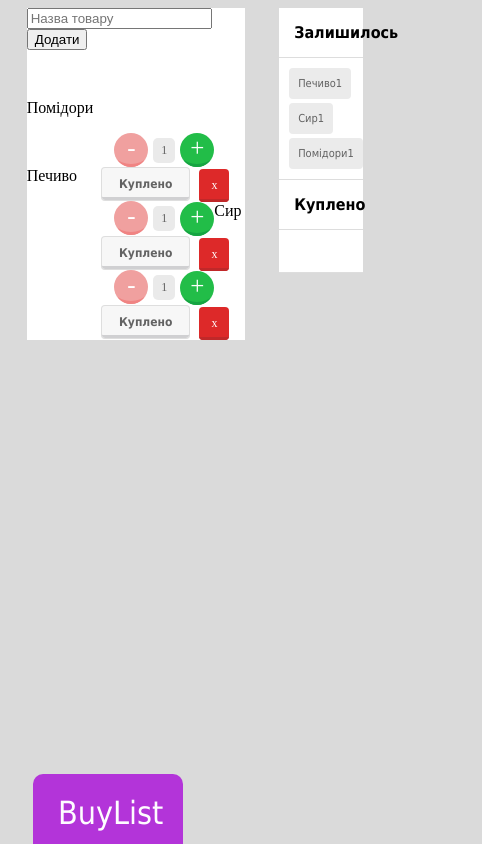
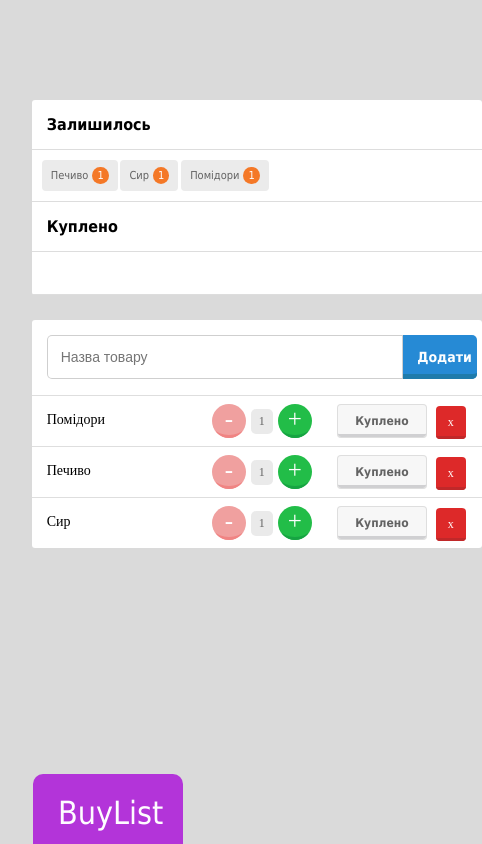
Before and after one commit to denisweeks/js-buy-hometask-v2, a plain HTML site: page index.html in a window 390 px wide. Shown: the whole page, 482 px wide, since content can reach past the window. Drawn offline with nearby package versions, Linux system fonts and the light colour scheme; a script that the page names is missing.

Commit message:
Update main.css

```diff
--- a/main.css
+++ b/main.css
@@ -54,7 +54,7 @@
     box-shadow: inset 0 -10px 0 -7px rgba(202, 42, 43, 0.92);
 }
 
-.add {
+.addName {
     background-color: rgba(31, 135, 212, 0.97);
     padding: 14px;
     cursor: pointer;
@@ -73,7 +73,7 @@
     color: rgba(255, 255, 255, 0.99);
 }
 
-.add:hover {
+.addName:hover {
     background-color: rgba(7, 111, 184, 0.94);
 }
 
@@ -105,16 +105,6 @@ body {
     font-family: Tahoma;
 }
 
-.boughtButton {
-    display: none;
-    font-family: Tahoma;
-}
-
-.boughtCount {
-    margin-left: 38px;
-    font-family: Tahoma;
-}
-
 .buyContainer {
     border-top: 1px solid rgba(220, 220, 220, 0.97);
     border-bottom: 1px solid rgba(220, 220, 220, 0.97);
@@ -138,8 +128,9 @@ body {
     font-family: Tahoma;
 }
 
-.buyLable {
-    padding: 3px 5px;
+.buyLabel {
+    padding: 2px 5px;
+    margin-left: 4px;
     border-radius: 50%;
     background-color: rgba(244, 114, 28, 0.95);
     color: rgba(255, 255, 255, 0.99);
@@ -211,21 +202,21 @@ body {
     margin-left: 40%;
 }
 
-.container {
+.boxed {
     width: 100%;
     margin-top: 100px;
     margin-right: 5px;
     margin-left: 5px;
 }
 
+.box {
+    border-radius: 3px;
+}
+
 .center {
     width: 90%;
     margin: auto;
     max-width: 1200px;
-}
-
-.cont {
-    border-radius: 3px;
 }
 
 .deleteItem {
@@ -251,7 +242,7 @@ body {
     background-color: rgba(192, 40, 41, 0.95);
 }
 
-.itemName {
+.inputName {
     font-size: 14px;
     margin: 15px;
     margin-right: 0;
@@ -267,7 +258,7 @@ body {
     box-shadow: inset 0 0 0 1px rgba(0,0,0,0.19);
 }
 
-.item {
+.itemBlock {
     margin-bottom: 10px;
     width: 100%;
     height: 40px;
@@ -275,7 +266,7 @@ body {
     font-size: 14px;
 }
 
-.itemLable {
+.itemLabel {
     float: left;
     line-height: 20px;
     text-align: center;
@@ -298,10 +289,6 @@ body {
     margin-right: 5px;
 }
 
-.notBuy {
-    margin-right: 16px;
-}
-
 .rightLabel {
     padding: 15px;
     font-weight: 600;
@@ -316,8 +303,6 @@ body {
     opacity: 0;
     padding: 6px 14px;
     border-radius: 8px;
-    box-shadow: 1px 1px 10px rgba(0,0,0,0.5);
-    color: rgba(255, 255, 255, 0.99);
     content: attr(data-tooltip);
     margin-top: -40px;
     position: absolute;
@@ -327,6 +312,8 @@ body {
     transform: scale(0);
     transform-origin: center bottom;
     font-family: Tahoma;
+    box-shadow: 1px 1px 10px rgba(0,0,0,0.5);
+    color: rgba(255, 255, 255, 0.99);
 }
 
 .tooltip:hover::after {
@@ -338,18 +325,18 @@ body {
 /* Mobile verions*/
 
 @media (max-width: 1000px) {
-    .cont {
+    .box {
         float: none;
         width: 100%;
         margin-top: 25px;
         min-width: 450px;
     }
 
-    .item:last-child {
+    .itemBlock:last-child {
         padding-bottom: 10px;
     }
 
-    .itemName {
+    .inputName {
         width: 73%;
     }
 }
@@ -360,6 +347,6 @@ body {
     }
 
     .badge {
-        border: 1px solid rgba(173, 32, 215, 0.98);
+        border: 1px solid rgba(174, 32, 216, 0.98);
     }
 }
```
